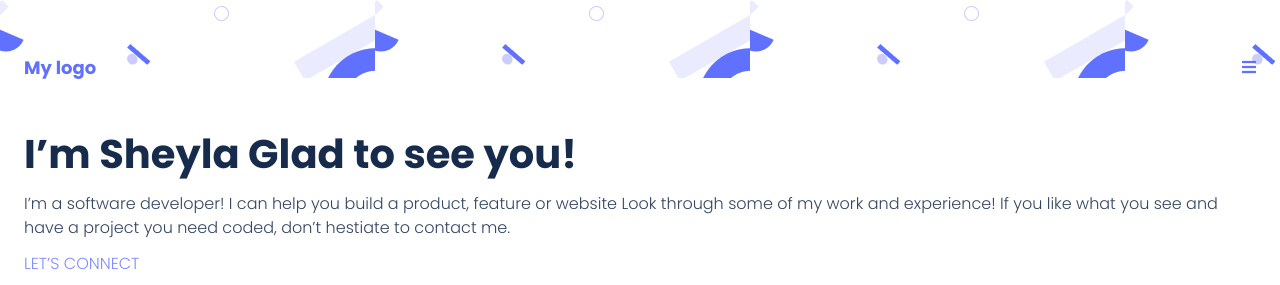
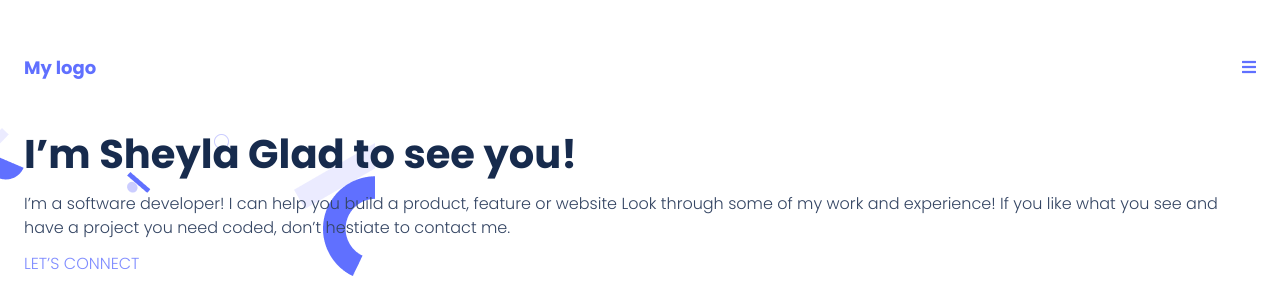
Before and after one commit to sheylaPozo/Porfolio, a plain HTML site: page index.html in a window 1280 px wide. Shown: the top 285 px of the page. Drawn offline with Linux system fonts and the light colour scheme.

Commit message:
css fixing background image

```diff
--- a/assets/style.css
+++ b/assets/style.css
@@ -12,6 +12,7 @@
 }
 
 main {
+  background-image: url("../img/header-shapes\ mobile.png");
   background-repeat: no-repeat;
 }
 
@@ -23,7 +24,6 @@
   display: flex;
   align-items: center;
   justify-content: space-between;
-    background-image: url("../img/header-shapes\ mobile.png");
 }
 
 header a {
```
Lines whose indentation alone changed are shown as unchanged.
